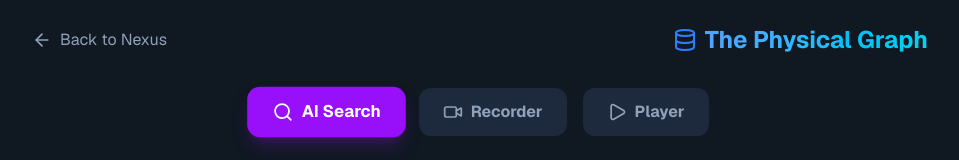
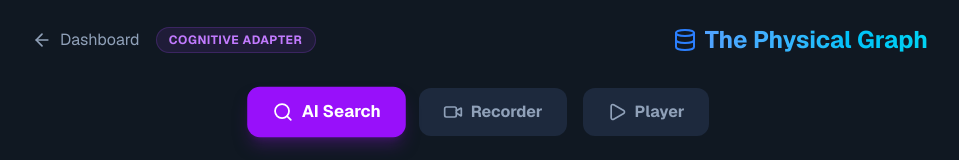
Before and after one commit to negraodenio/nexus-system, a Next.js app: page /skills in a window 1280 px wide. Shown: the top 160 px of the page, without its empty margins (160-1119 px from the left). Built offline with nearby package versions, Linux system fonts and the light colour scheme; no server answers.

Commit message:
fix(ui): unified navigation across dashboard, skills and cognitive adapter

```diff
--- a/app/dashboard/progress/page.tsx
+++ b/app/dashboard/progress/page.tsx
@@ -155,10 +155,18 @@ export default function ProgressPage() {
                 {/* Header */}
             <div className="mb-14 flex items-end justify-between">
                 <div>
-                    <Link href="/dashboard" className="text-slate-500 text-sm font-bold tracking-widest uppercase hover:text-white transition-colors mb-4 flex items-center gap-2 w-fit">
-                        <svg viewBox="0 0 24 24" fill="none" stroke="currentColor" strokeWidth="2" strokeLinecap="round" strokeLinejoin="round" className="w-4 h-4"><path d="M19 12H5M12 19l-7-7 7-7"/></svg>
-                        Operational Dashboard
-                    </Link>
+                    <div className="flex items-center gap-4 mb-4">
+                        <Link href="/" className="text-slate-500 text-sm font-bold tracking-widest uppercase hover:text-white transition-colors flex items-center gap-2">
+                            <svg viewBox="0 0 24 24" fill="none" stroke="currentColor" strokeWidth="2" strokeLinecap="round" strokeLinejoin="round" className="w-4 h-4"><path d="M19 12H5M12 19l-7-7 7-7"/></svg>
+                            Página Inicial
+                        </Link>
+                        <Link href="/skills" className="px-3 py-1 bg-blue-500/10 text-blue-400 border border-blue-500/20 rounded-full text-xs font-bold uppercase tracking-wider hover:bg-blue-500/20 transition-colors">
+                            Physical Graph
+                        </Link>
+                        <Link href="/app" className="px-3 py-1 bg-purple-500/10 text-purple-400 border border-purple-500/20 rounded-full text-xs font-bold uppercase tracking-wider hover:bg-purple-500/20 transition-colors">
+                            Cognitive Adapter
+                        </Link>
+                    </div>
                     <h1 className="text-4xl md:text-5xl font-black tracking-tighter text-white mb-2">
                         Telemetry & <span className="text-transparent bg-clip-text bg-gradient-to-r from-blue-400 via-indigo-400 to-purple-400">Progresso</span>
                     </h1>
--- a/app/skills/page.tsx
+++ b/app/skills/page.tsx
@@ -31,10 +31,15 @@ export default function SkillsPage() {
         <div className="min-h-screen bg-[#101822] text-white p-6 font-sans">
             {/* Header */}
             <div className="max-w-4xl mx-auto flex items-center justify-between mb-8">
-                <Link href="/" className="flex items-center gap-2 text-slate-400 hover:text-white transition-colors">
-                    <ArrowLeft className="w-5 h-5" />
-                    Back to Nexus
-                </Link>
+                <div className="flex items-center gap-4">
+                    <Link href="/dashboard/progress" className="flex items-center gap-2 text-slate-400 hover:text-white transition-colors">
+                        <ArrowLeft className="w-5 h-5" />
+                        Dashboard
+                    </Link>
+                    <Link href="/app" className="px-3 py-1 bg-purple-500/10 text-purple-400 border border-purple-500/20 rounded-full text-xs font-bold uppercase tracking-wider hover:bg-purple-500/20 transition-colors hidden sm:block">
+                        Cognitive Adapter
+                    </Link>
+                </div>
                 <div className="flex items-center gap-2">
                     <Database className="w-6 h-6 text-blue-500" />
                     <h1 className="text-2xl font-bold bg-clip-text text-transparent bg-gradient-to-r from-blue-400 to-cyan-400">
--- a/components/nexus.tsx
+++ b/components/nexus.tsx
@@ -210,16 +210,16 @@ export default function Nexus() {
                 <div className="text-center mb-10">
                     {/* Top Navigation */}
                     <div className="absolute top-4 right-4 flex items-center gap-4">
-                        <a href="/" className="text-sm font-medium text-slate-400 hover:text-blue-400 transition-colors">Home</a>
+                        <a href="/dashboard/progress" className="text-sm font-medium text-slate-400 hover:text-blue-400 transition-colors">Dashboard</a>
                         <a href="/skills" className="text-sm font-medium text-slate-400 hover:text-blue-400 transition-colors flex items-center gap-1">
                             <span>📹</span> Skills
                         </a>
                         <AuthButton />
                         <a
-                            href="/skills?skillId=3bdb03d9-9322-46be-a825-03b9a6c3c4f0"
+                            href="/skills"
                             className="bg-green-500 hover:bg-green-600 text-black px-4 py-2 rounded-lg font-bold flex items-center gap-2 transition-all hover:scale-105 shadow-[0_0_15px_rgba(34,197,94,0.3)] animate-pulse"
                         >
-                            🚀 DEMO MODE: MEO MODEM
+                            🚀 EXPLORAR SOPS
                         </a>
                     </div>
                     <div className="flex items-center justify-center gap-3 mb-2">
```
Also changed, not shown: 1 other file (tests, documents, lock files or other folders).
